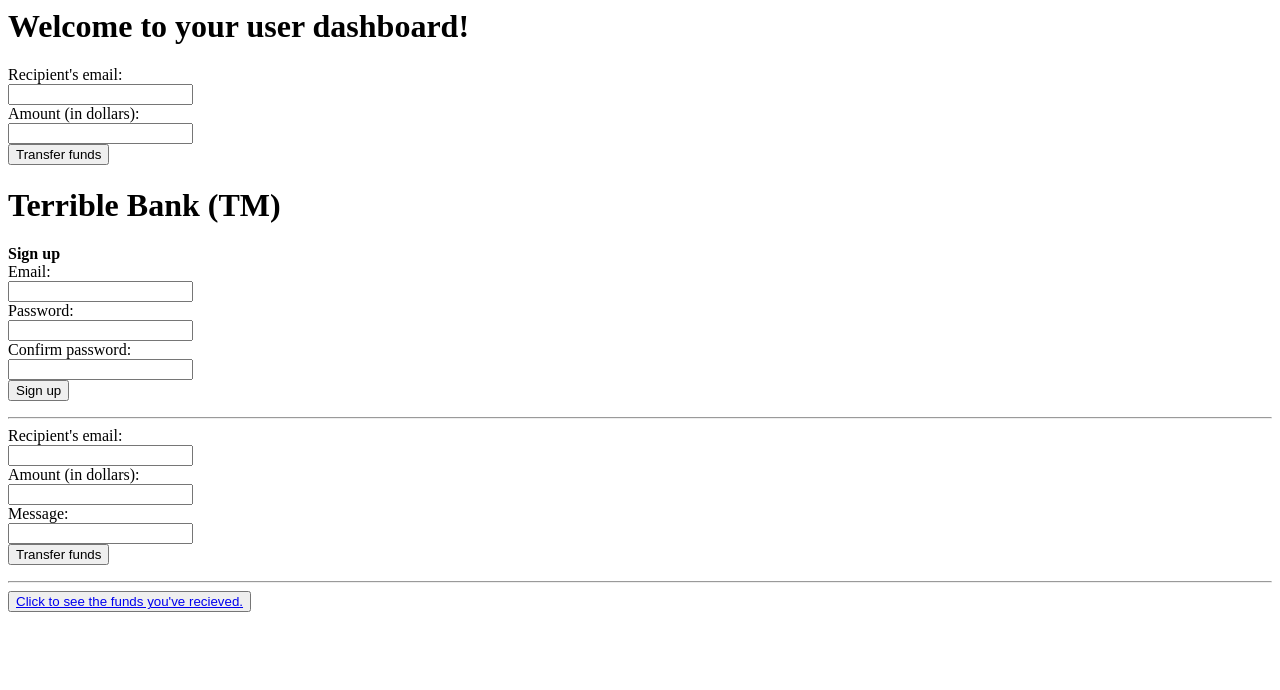
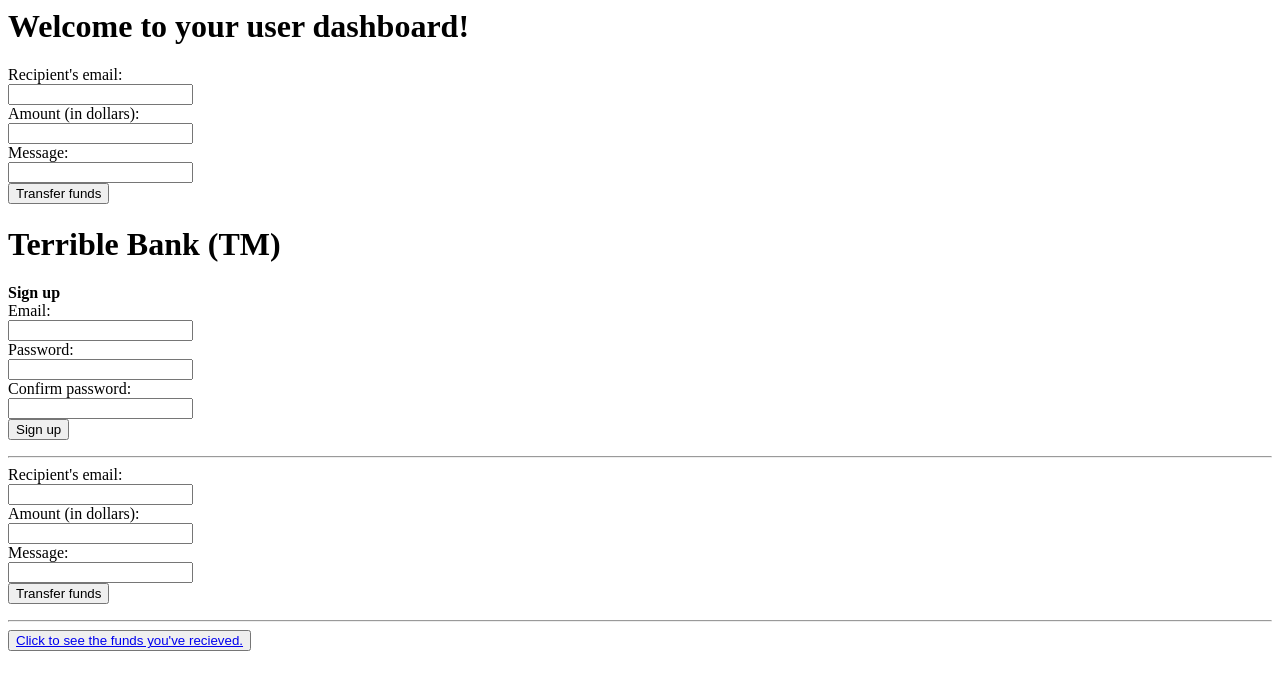
Before and after one commit to logandgsmith/Security-Demonstration, a PHP site: page /dashboard in a window 1280 px wide. Shown: the top 690 px of the page. Run offline with PHP 8.4, Linux system fonts and the light colour scheme.

Commit message:
Update dashboard.php

```diff
--- a/www/secure/pages/dashboard.php
+++ b/www/secure/pages/dashboard.php
@@ -4,6 +4,8 @@
     <input id="recipient" name="recipient" type="email"/>
     <label for="amount"> Amount (in dollars): </label>
     <input id="amount" name="amount" type="text"/>
+    <label for="message"> Message: </label>
+    <input id="message" name="message" type="text">
 
     <input type="submit" value="Transfer funds"></input>
 </form>
```
